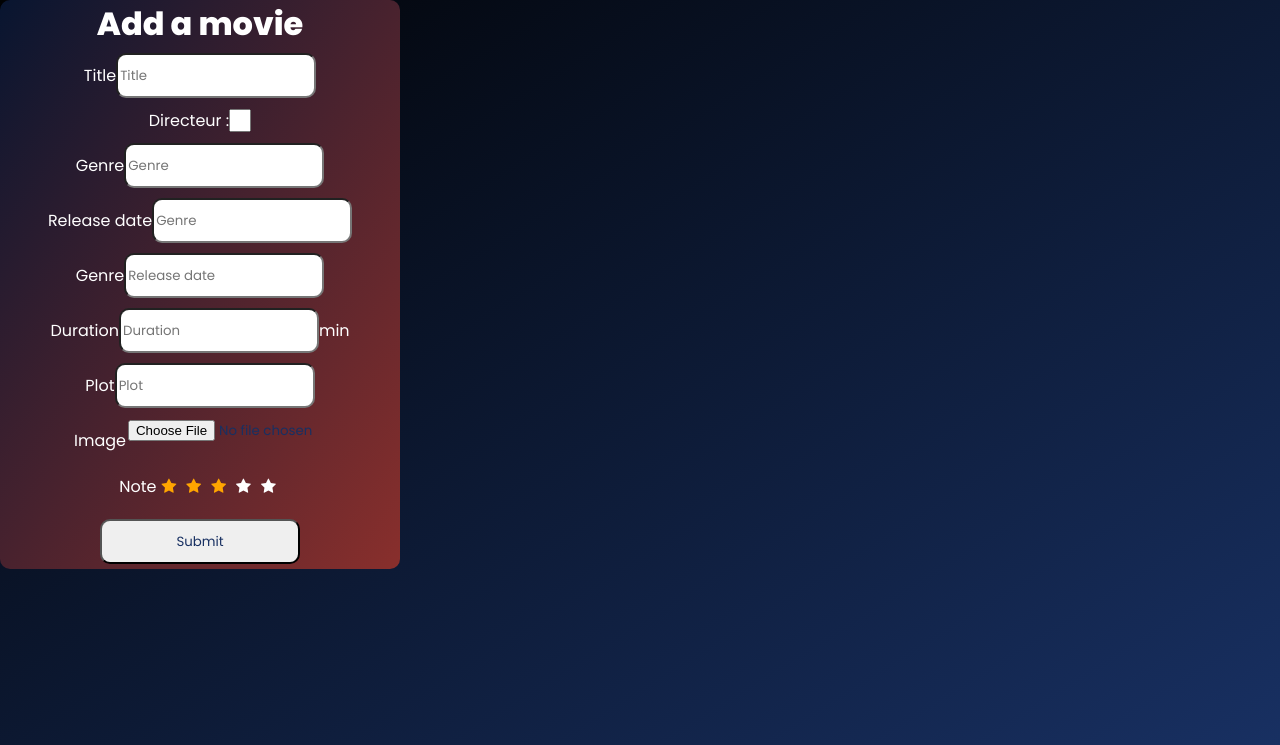
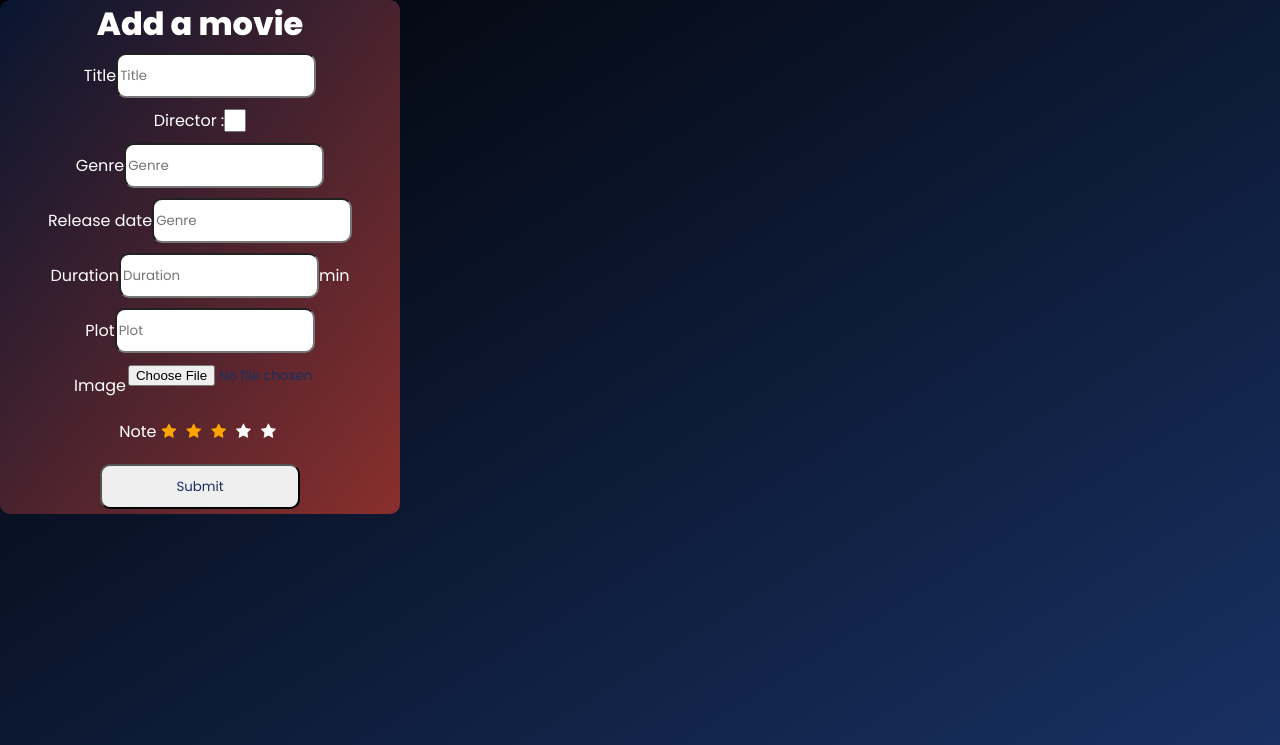
Before and after one commit to davinahouquet/Cinema-PDO, a PHP site: the page made by view/Film/viewAddFilm.php in a window 1280 px wide. Shown: the part 55-800 px from the top of the page. Run offline with PHP 8.4, Linux system fonts and the light colour scheme; the template is opened without the code that fills it: most values are stand-ins (such as "Sample title", 1, 10 or a date in 2020); data that the repository does not hold is empty.

Commit message:
Start function addFilm

```diff
--- a/index.php
+++ b/index.php
@@ -30,6 +30,7 @@ if(isset($_GET["action"])){
         case "listFilms" : $ctrlCinema->listFilms(); break;
         case "detailFilm" : $ctrlCinema->detailFilm($id); break;
         case "getAddFilm" : $ctrlCinema->getAddFilm(); break;
+        case "addFilm" : $ctrlCinema->addFilm();break;
 
         //GENRE
         case "listGenres" : $ctrlGenre->listGenres(); break;
@@ -40,14 +41,14 @@ if(isset($_GET["action"])){
         //ROLE
         case "listRoles" : $ctrlRole->listRoles(); break;
         case "detailsRole" : $ctrlRole->detailsRole($id); break;
-        case "getAddRole" : $ctrlRole->getAddRole(); break; //Se rendre dans la vue contenant le formulaire d'ajout
+        case "getAddRole" : $ctrlRole->getAddRole(); break;
         case "addRole" : $ctrlRole->addRole(); break;
 
         //ACTEUR
         case "listActors" : $ctrlActor->listActors(); break;
         case "detailsActor" : $ctrlActor->detailsActor($id); break;
         case "getAddActor" : $ctrlActor->getAddActor(); break;
-        case "addActor" : $ctrlActor->addActor(); break;   //L'action d'ajout en elle-même
+        case "addActor" : $ctrlActor->addActor(); break;
 
         //REALISATEUR
         case "listDirectors" : $ctrlDirector->listDirectors(); break;
--- a/view/Film/viewAddFilm.php
+++ b/view/Film/viewAddFilm.php
@@ -10,11 +10,11 @@ ob_start();
     <h1>Add a movie</h1>
 
     <div class="form-input">
-        <label>Title</label>
-        <input type="text" placeholder="Title">
+        <label for="title">Title</label>
+        <input name="title" type="text" placeholder="Title">
     </div>
     <div class="form-input">
-        <label for="director">Directeur :</label>
+        <label for="director">Director :</label>
             <select>
                 <?php
                     $i = 1; //On initialise une valeur de départ
@@ -34,10 +34,6 @@ ob_start();
     <div class="form-input">
         <label>Release date</label>
         <input type="text" placeholder="Genre">
-    </div>
-    <div class="form-input">
-        <label>Genre</label>
-        <input type="text" placeholder="Release date">
     </div>
     <div class="form-input">
         <label>Duration</label>
@@ -62,7 +58,7 @@ ob_start();
         </div>
     </div>
     <div class="form-input">
-        <input type="submit" class="submit">
+        <input name="submitFilm" type="submit" class="submit">
     </div>
 </form>
 
```
Also changed, not shown: controller/CinemaController.php (+9 -1 lines).
